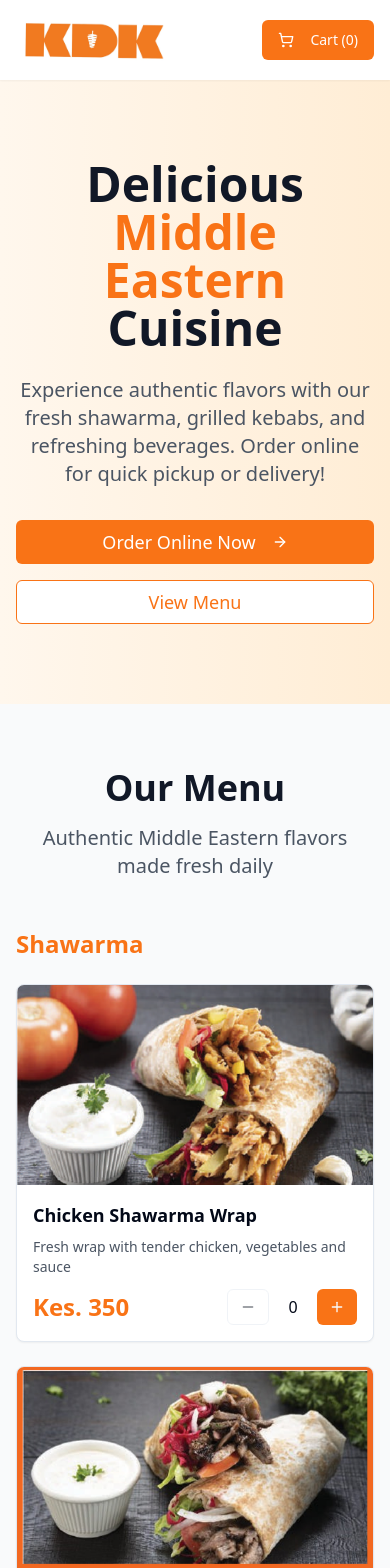
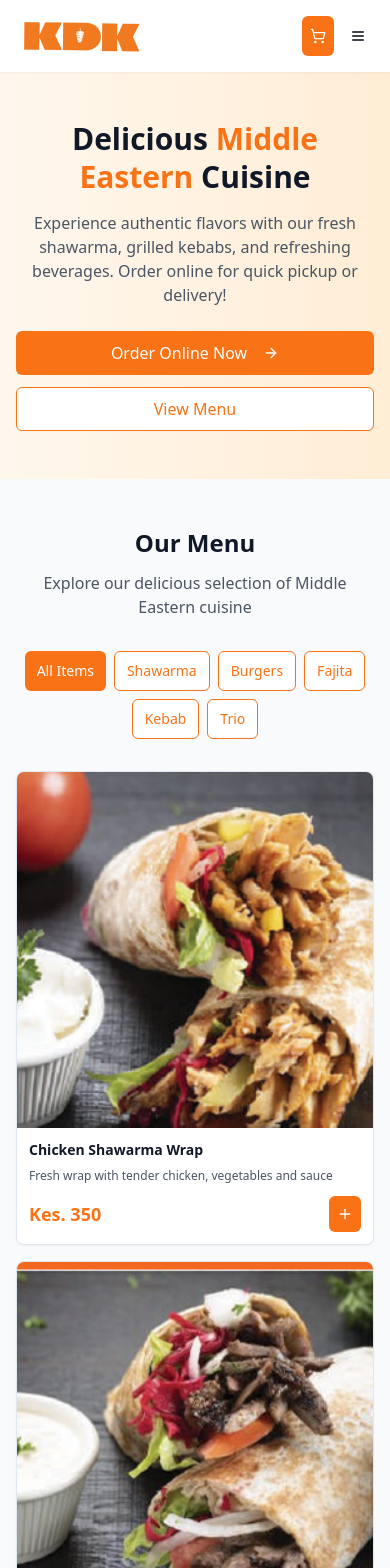
Before and after one commit to Noorcom-Network-NNL/kdk-food-express, a React (Vite) app: page / in a window 390 px wide. Shown: the top 1568 px of the page. Built offline with nearby package versions, Linux system fonts and the light colour scheme.

Commit message:
Make site responsive
Implement responsive design for various screen sizes.

```diff
--- a/src/components/Header.tsx
+++ b/src/components/Header.tsx
@@ -1,35 +1,96 @@
 
-import { ShoppingCart, Phone } from "lucide-react";
+import { ShoppingCart, Phone, Menu, X } from "lucide-react";
 import { Button } from "@/components/ui/button";
+import { useState } from "react";
 
 const Header = () => {
+  const [isMenuOpen, setIsMenuOpen] = useState(false);
+
   return (
     <header className="bg-white shadow-sm sticky top-0 z-50">
-      <div className="container mx-auto px-4 py-4 flex items-center justify-between">
+      <div className="container mx-auto px-4 py-4">
+        <div className="flex items-center justify-between">
+          {/* Logo */}
           <div className="flex items-center space-x-2">
             <img
               src="/lovable-uploads/3d568dbd-6d84-4d53-a9f4-8415a4e8bf35.png"
               alt="KDK Food Express"
-            className="h-12 w-auto"
+              className="h-10 w-auto sm:h-12"
             />
           </div>
 
-        <nav className="hidden md:flex items-center space-x-8">
+          {/* Desktop Navigation */}
+          <nav className="hidden lg:flex items-center space-x-8">
             <a href="#menu" className="text-gray-700 hover:text-orange-500 transition-colors">Menu</a>
             <a href="#about" className="text-gray-700 hover:text-orange-500 transition-colors">About</a>
             <a href="#contact" className="text-gray-700 hover:text-orange-500 transition-colors">Contact</a>
           </nav>
 
-        <div className="flex items-center space-x-4">
-          <a href="tel:+254700000000" className="hidden md:flex items-center space-x-2 text-orange-500">
-            <Phone size={20} />
-            <span>Order Now</span>
+          {/* Desktop Actions */}
+          <div className="hidden md:flex items-center space-x-4">
+            <a href="tel:+254700000000" className="flex items-center space-x-2 text-orange-500 hover:text-orange-600 transition-colors">
+              <Phone size={18} />
+              <span className="hidden lg:inline">Order Now</span>
             </a>
             <Button className="bg-orange-500 hover:bg-orange-600 text-white">
-            <ShoppingCart size={20} className="mr-2" />
-            Cart (0)
+              <ShoppingCart size={18} className="mr-2" />
+              <span className="hidden sm:inline">Cart (0)</span>
+              <span className="sm:hidden">0</span>
             </Button>
           </div>
+
+          {/* Mobile Menu Button */}
+          <div className="flex items-center space-x-2 md:hidden">
+            <Button className="bg-orange-500 hover:bg-orange-600 text-white p-2">
+              <ShoppingCart size={18} />
+            </Button>
+            <Button
+              variant="ghost"
+              size="sm"
+              onClick={() => setIsMenuOpen(!isMenuOpen)}
+              className="p-2"
+            >
+              {isMenuOpen ? <X size={20} /> : <Menu size={20} />}
+            </Button>
+          </div>
+        </div>
+
+        {/* Mobile Navigation */}
+        {isMenuOpen && (
+          <nav className="md:hidden mt-4 pb-4 border-t border-gray-200">
+            <div className="flex flex-col space-y-4 pt-4">
+              <a
+                href="#menu"
+                className="text-gray-700 hover:text-orange-500 transition-colors py-2"
+                onClick={() => setIsMenuOpen(false)}
+              >
+                Menu
+              </a>
+              <a
+                href="#about"
+                className="text-gray-700 hover:text-orange-500 transition-colors py-2"
+                onClick={() => setIsMenuOpen(false)}
+              >
+                About
+              </a>
+              <a
+                href="#contact"
+                className="text-gray-700 hover:text-orange-500 transition-colors py-2"
+                onClick={() => setIsMenuOpen(false)}
+              >
+                Contact
+              </a>
+              <a
+                href="tel:+254700000000"
+                className="flex items-center space-x-2 text-orange-500 hover:text-orange-600 transition-colors py-2"
+                onClick={() => setIsMenuOpen(false)}
+              >
+                <Phone size={18} />
+                <span>Call to Order</span>
+              </a>
+            </div>
+          </nav>
+        )}
       </div>
     </header>
   );
--- a/src/components/Hero.tsx
+++ b/src/components/Hero.tsx
@@ -4,21 +4,28 @@ import { ArrowRight } from "lucide-react";
 
 const Hero = () => {
   return (
-    <section className="bg-gradient-to-r from-orange-50 to-orange-100 py-20">
+    <section className="bg-gradient-to-r from-orange-50 to-orange-100 py-12 sm:py-16 md:py-20 lg:py-24">
       <div className="container mx-auto px-4 text-center">
-        <h1 className="text-5xl md:text-6xl font-bold text-gray-900 mb-6">
+        <h1 className="text-3xl sm:text-4xl md:text-5xl lg:text-6xl font-bold text-gray-900 mb-4 sm:mb-6 leading-tight">
           Delicious <span className="text-orange-500">Middle Eastern</span> Cuisine
         </h1>
-        <p className="text-xl text-gray-600 mb-8 max-w-2xl mx-auto">
+        <p className="text-base sm:text-lg md:text-xl text-gray-600 mb-6 sm:mb-8 max-w-2xl mx-auto px-4">
           Experience authentic flavors with our fresh shawarma, grilled kebabs, and refreshing beverages.
           Order online for quick pickup or delivery!
         </p>
-        <div className="flex flex-col sm:flex-row gap-4 justify-center">
-          <Button size="lg" className="bg-orange-500 hover:bg-orange-600 text-white px-8 py-4 text-lg">
+        <div className="flex flex-col sm:flex-row gap-3 sm:gap-4 justify-center items-center max-w-md sm:max-w-none mx-auto">
+          <Button
+            size="lg"
+            className="bg-orange-500 hover:bg-orange-600 text-white px-6 sm:px-8 py-3 sm:py-4 text-base sm:text-lg w-full sm:w-auto"
+          >
             Order Online Now
-            <ArrowRight className="ml-2" size={20} />
+            <ArrowRight className="ml-2" size={18} />
           </Button>
-          <Button size="lg" variant="outline" className="border-orange-500 text-orange-500 hover:bg-orange-50 px-8 py-4 text-lg">
+          <Button
+            size="lg"
+            variant="outline"
+            className="border-orange-500 text-orange-500 hover:bg-orange-50 px-6 sm:px-8 py-3 sm:py-4 text-base sm:text-lg w-full sm:w-auto"
+          >
             View Menu
           </Button>
         </div>
--- a/src/components/MenuCategory.tsx
+++ b/src/components/MenuCategory.tsx
@@ -1,31 +1,46 @@
 
-import { menuItems } from "@/data/menuItems";
-import MenuItemCard from "./MenuItemCard";
+import { MenuItem } from "@/data/types";
+import { Card, CardContent } from "@/components/ui/card";
+import { Button } from "@/components/ui/button";
+import { Plus } from "lucide-react";
 
 interface MenuCategoryProps {
-  category: string;
-  title: string;
-  quantities: {[key: string]: number};
-  onUpdateQuantity: (itemId: string, change: number) => void;
+  item: MenuItem;
 }
 
-const MenuCategory = ({ category, title, quantities, onUpdateQuantity }: MenuCategoryProps) => {
+const MenuCategory = ({ item }: MenuCategoryProps) => {
   return (
-    <div className="mb-12">
-      <h3 className="text-2xl font-bold text-orange-500 mb-6">{title}</h3>
-      <div className="grid md:grid-cols-2 lg:grid-cols-3 gap-6">
-        {menuItems
-          .filter(item => item.category === category)
-          .map((item) => (
-            <MenuItemCard
-              key={item.id}
-              item={item}
-              quantity={quantities[item.id]}
-              onUpdateQuantity={onUpdateQuantity}
-            />
-          ))}
+    <Card className="group hover:shadow-lg transition-all duration-300 overflow-hidden">
+      <div className="aspect-square overflow-hidden">
+        <img
+          src={item.image}
+          alt={item.name}
+          className="w-full h-full object-cover group-hover:scale-105 transition-transform duration-300"
+        />
       </div>
-    </div>
+      <CardContent className="p-3 sm:p-4">
+        <div className="flex flex-col h-full">
+          <h3 className="font-semibold text-gray-900 mb-2 text-sm sm:text-base line-clamp-2">
+            {item.name}
+          </h3>
+          <p className="text-xs sm:text-sm text-gray-600 mb-3 flex-grow line-clamp-2">
+            {item.description}
+          </p>
+          <div className="flex items-center justify-between">
+            <span className="text-lg sm:text-xl font-bold text-orange-500">
+              Kes. {item.price}
+            </span>
+            <Button
+              size="sm"
+              className="bg-orange-500 hover:bg-orange-600 text-white p-2 sm:px-3 sm:py-2"
+            >
+              <Plus size={16} className="sm:mr-1" />
+              <span className="hidden sm:inline">Add</span>
+            </Button>
+          </div>
+        </div>
+      </CardContent>
+    </Card>
   );
 };
 
--- a/src/components/MenuSection.tsx
+++ b/src/components/MenuSection.tsx
@@ -1,66 +1,63 @@
 
 import { useState } from "react";
+import { menuItems } from "@/data/menuItems";
 import MenuCategory from "./MenuCategory";
-import BeverageCategory from "./BeverageCategory";
+import { Button } from "@/components/ui/button";
 
 const MenuSection = () => {
-  const [quantities, setQuantities] = useState<{[key: string]: number}>({});
+  const categories = [...new Set(menuItems.map(item => item.category))];
+  const [selectedCategory, setSelectedCategory] = useState<string | null>(null);
 
-  const updateQuantity = (itemId: string, change: number) => {
-    setQuantities(prev => ({
-      ...prev,
-      [itemId]: Math.max(0, (prev[itemId] || 0) + change)
-    }));
-  };
+  const filteredItems = selectedCategory
+    ? menuItems.filter(item => item.category === selectedCategory)
+    : menuItems;
 
   return (
-    <section id="menu" className="py-16 bg-gray-50">
+    <section id="menu" className="py-12 sm:py-16 md:py-20 bg-gray-50">
       <div className="container mx-auto px-4">
-        <div className="text-center mb-12">
-          <h2 className="text-4xl font-bold text-gray-900 mb-4">Our Menu</h2>
-          <p className="text-xl text-gray-600">Authentic Middle Eastern flavors made fresh daily</p>
+        <div className="text-center mb-8 sm:mb-12">
+          <h2 className="text-2xl sm:text-3xl md:text-4xl font-bold text-gray-900 mb-3 sm:mb-4">
+            Our Menu
+          </h2>
+          <p className="text-base sm:text-lg text-gray-600 max-w-2xl mx-auto">
+            Explore our delicious selection of Middle Eastern cuisine
+          </p>
         </div>
 
-        <MenuCategory
-          category="Shawarma"
-          title="Shawarma"
-          quantities={quantities}
-          onUpdateQuantity={updateQuantity}
-        />
-        <MenuCategory
-          category="Burgers"
-          title="Burgers & Subs"
-          quantities={quantities}
-          onUpdateQuantity={updateQuantity}
-        />
-        <MenuCategory
-          category="Fajita"
-          title="Fajita Specials"
-          quantities={quantities}
-          onUpdateQuantity={updateQuantity}
-        />
-        <MenuCategory
-          category="Kebab"
-          title="Kebab & Falafel Plates"
-          quantities={quantities}
-          onUpdateQuantity={updateQuantity}
-        />
-        <MenuCategory
-          category="Trio"
-          title="Trio Kebab Plates"
-          quantities={quantities}
-          onUpdateQuantity={updateQuantity}
-        />
+        {/* Category Filter */}
+        <div className="flex flex-wrap justify-center gap-2 sm:gap-4 mb-8 sm:mb-12">
+          <Button
+            variant={selectedCategory === null ? "default" : "outline"}
+            onClick={() => setSelectedCategory(null)}
+            className={`text-sm sm:text-base px-3 sm:px-6 py-2 ${
+              selectedCategory === null
+                ? "bg-orange-500 hover:bg-orange-600 text-white"
+                : "border-orange-500 text-orange-500 hover:bg-orange-50"
+            }`}
+          >
+            All Items
+          </Button>
+          {categories.map((category) => (
+            <Button
+              key={category}
+              variant={selectedCategory === category ? "default" : "outline"}
+              onClick={() => setSelectedCategory(category)}
+              className={`text-sm sm:text-base px-3 sm:px-6 py-2 ${
+                selectedCategory === category
+                  ? "bg-orange-500 hover:bg-orange-600 text-white"
+                  : "border-orange-500 text-orange-500 hover:bg-orange-50"
+              }`}
+            >
+              {category}
+            </Button>
+          ))}
+        </div>
 
-        {/* Beverages Section */}
-        <div className="mt-16">
-          <h3 className="text-3xl font-bold text-orange-500 mb-8 text-center">Drinks & Beverages</h3>
-
-          <BeverageCategory category="Hot" title="Hot Beverages" columns="lg:grid-cols-3" />
-          <BeverageCategory category="Cold" title="Cold Beverages" />
-          <BeverageCategory category="Slushies" title="Slushies" />
-          <BeverageCategory category="Soft Drinks" title="Soft Drinks" columns="lg:grid-cols-3" />
-          <BeverageCategory category="Shakes" title="Shakes" />
+        {/* Menu Items Grid */}
+        <div className="grid grid-cols-1 sm:grid-cols-2 lg:grid-cols-3 xl:grid-cols-4 gap-4 sm:gap-6">
+          {filteredItems.map((item) => (
+            <MenuCategory key={item.id} item={item} />
+          ))}
         </div>
       </div>
     </section>
```
Also changed, not shown: src/components/Footer.tsx (+64 -30 lines). Lines whose indentation alone changed are shown as unchanged.
